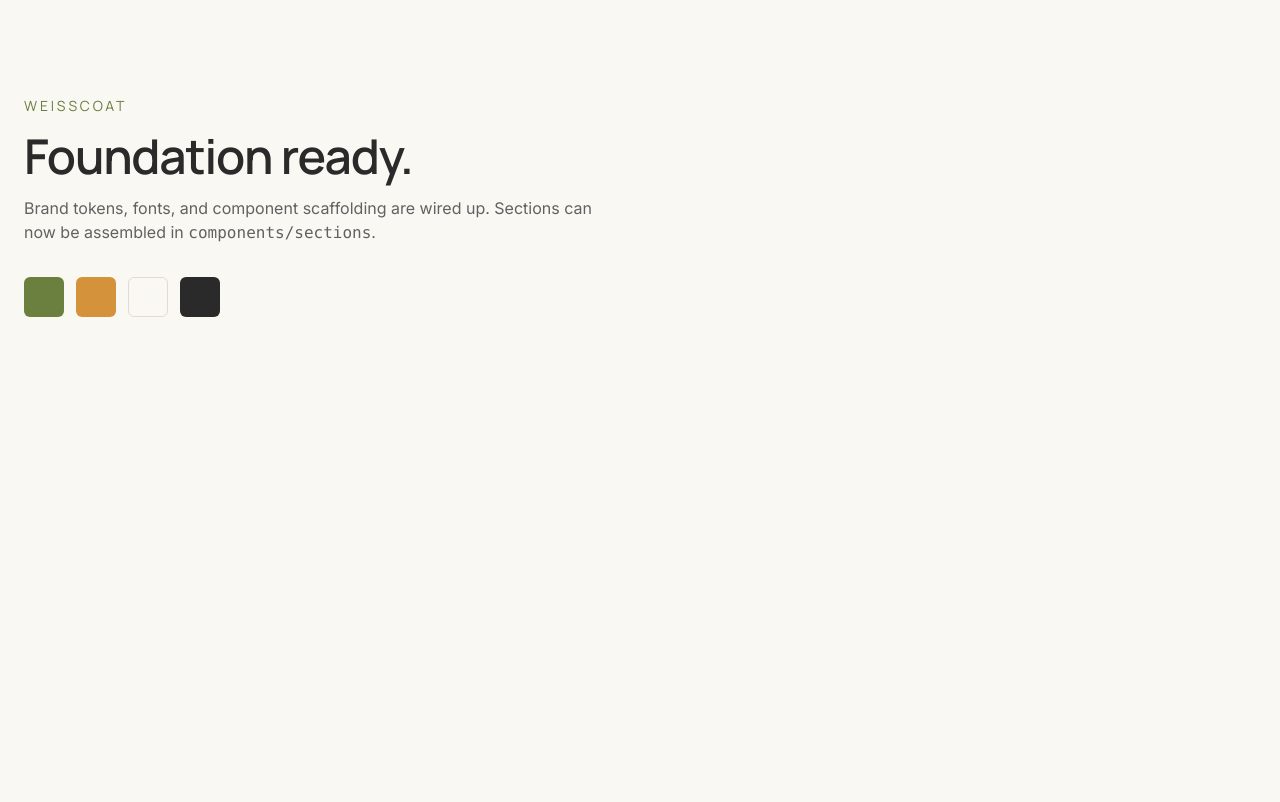
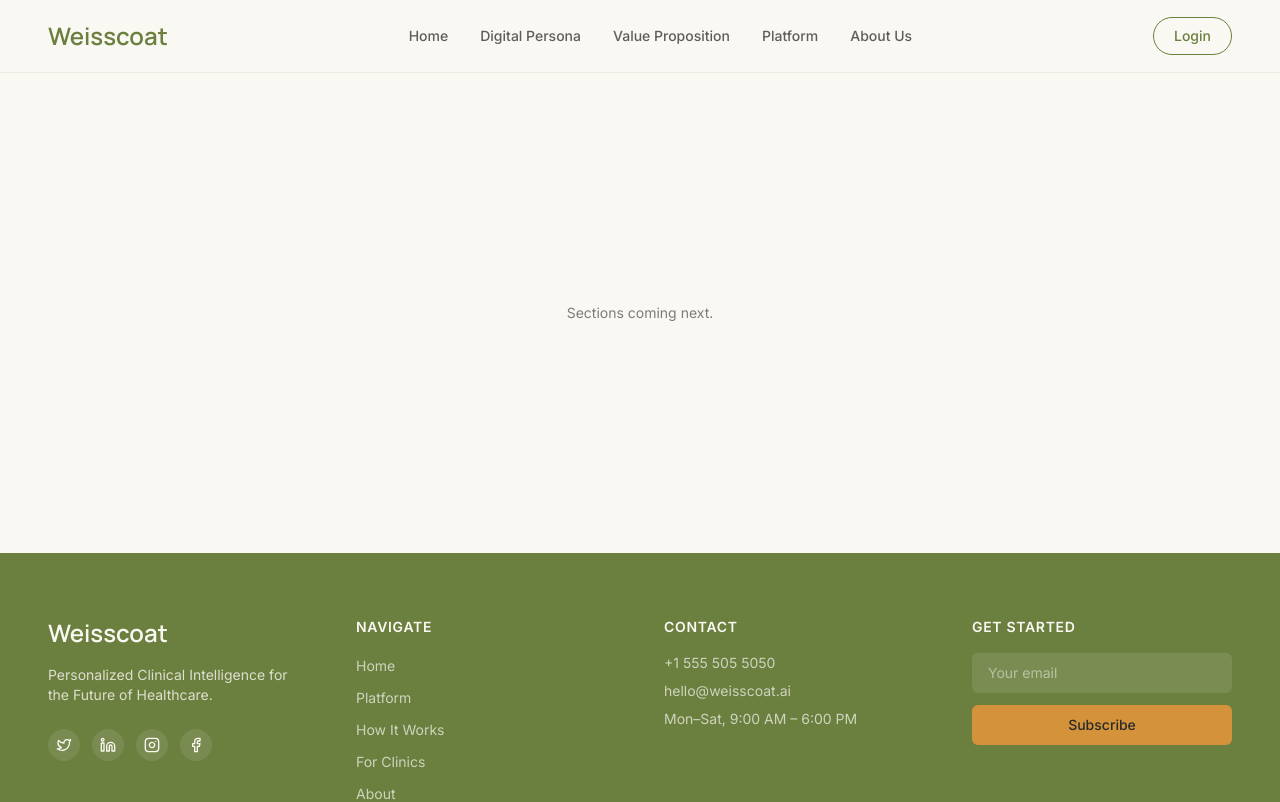
Before and after one commit to ChandraKasturi/weisscoat, a Next.js app: page / in a window 1280 px wide. Shown: the top 802 px of the page. Built offline with nearby package versions, Linux system fonts and the light colour scheme.

Commit message:
header and footer complete

```diff
--- a/app/page.tsx
+++ b/app/page.tsx
@@ -1,24 +1,18 @@
+import Header from "@/components/sections/Header";
+import Footer from "@/components/sections/Footer";
+
 export default function Home() {
   return (
-    <main className="min-h-screen bg-background text-foreground">
-      <div className="container py-24">
-        <p className="font-display text-sm uppercase tracking-[0.2em] text-primary">
-          Weisscoat
-        </p>
-        <h1 className="mt-4 font-display text-5xl font-semibold tracking-tight">
-          Foundation ready.
-        </h1>
-        <p className="mt-4 max-w-xl text-base text-muted-foreground">
-          Brand tokens, fonts, and component scaffolding are wired up. Sections
-          can now be assembled in <code>components/sections</code>.
-        </p>
-        <div className="mt-8 flex items-center gap-3">
-          <span className="h-10 w-10 rounded-md bg-brand-olive" />
-          <span className="h-10 w-10 rounded-md bg-brand-gold" />
-          <span className="h-10 w-10 rounded-md border border-border bg-brand-cream" />
-          <span className="h-10 w-10 rounded-md bg-brand-charcoal" />
+    <>
+      <Header />
+      <main className="min-h-[60vh]">
+        <div className="mx-auto flex min-h-[60vh] max-w-[1280px] items-center justify-center px-6 md:px-12">
+          <p className="text-sm text-brand-charcoal/60">
+            Sections coming next.
+          </p>
         </div>
-      </div>
-    </main>
+      </main>
+      <Footer />
+    </>
   );
 }
--- /dev/null
+++ b/components/sections/Footer.tsx
@@ -0,0 +1,168 @@
+type IconProps = { size?: number };
+
+function svgProps(size: number) {
+  return {
+    width: size,
+    height: size,
+    viewBox: "0 0 24 24",
+    fill: "none",
+    stroke: "currentColor",
+    strokeWidth: 2,
+    strokeLinecap: "round" as const,
+    strokeLinejoin: "round" as const,
+  };
+}
+
+function Twitter({ size = 24 }: IconProps) {
+  return (
+    <svg {...svgProps(size)} aria-hidden="true">
+      <path d="M22 4.01c-1 .49-1.98.689-3 .99-1.121-1.265-2.783-1.335-4.38-.737S11.977 6.323 12 8v1c-3.245.083-6.135-1.395-8-4 0 0-4.182 7.433 4 11-1.872 1.247-3.739 2.088-6 2 3.308 1.803 6.913 2.423 10.034 1.517 3.58-1.04 6.522-3.723 7.651-7.742a13.84 13.84 0 0 0 .497-3.753c0-.249 1.51-2.772 1.818-4.013z" />
+    </svg>
+  );
+}
+
+function Linkedin({ size = 24 }: IconProps) {
+  return (
+    <svg {...svgProps(size)} aria-hidden="true">
+      <path d="M16 8a6 6 0 0 1 6 6v7h-4v-7a2 2 0 0 0-4 0v7h-4v-7a6 6 0 0 1 6-6z" />
+      <rect x="2" y="9" width="4" height="12" />
+      <circle cx="4" cy="4" r="2" />
+    </svg>
+  );
+}
+
+function Instagram({ size = 24 }: IconProps) {
+  return (
+    <svg {...svgProps(size)} aria-hidden="true">
+      <rect x="2" y="2" width="20" height="20" rx="5" ry="5" />
+      <path d="M16 11.37A4 4 0 1 1 12.63 8 4 4 0 0 1 16 11.37z" />
+      <line x1="17.5" y1="6.5" x2="17.51" y2="6.5" />
+    </svg>
+  );
+}
+
+function Facebook({ size = 24 }: IconProps) {
+  return (
+    <svg {...svgProps(size)} aria-hidden="true">
+      <path d="M18 2h-3a5 5 0 0 0-5 5v3H7v4h3v8h4v-8h3l1-4h-4V7a1 1 0 0 1 1-1h3z" />
+    </svg>
+  );
+}
+
+const socialIcons = [
+  { Icon: Twitter, label: "Twitter", href: "#" },
+  { Icon: Linkedin, label: "LinkedIn", href: "#" },
+  { Icon: Instagram, label: "Instagram", href: "#" },
+  { Icon: Facebook, label: "Facebook", href: "#" },
+];
+
+const navigateLinks = [
+  "Home",
+  "Platform",
+  "How It Works",
+  "For Clinics",
+  "About",
+  "Testimonials",
+  "FAQ",
+];
+
+const contactLines = [
+  "+1 555 505 5050",
+  "hello@weisscoat.ai",
+  "Mon–Sat, 9:00 AM – 6:00 PM",
+];
+
+function ColumnHeading({ children }: { children: React.ReactNode }) {
+  return (
+    <h3 className="font-sans text-sm font-semibold uppercase tracking-wider text-brand-cream">
+      {children}
+    </h3>
+  );
+}
+
+export default function Footer() {
+  return (
+    <footer className="bg-brand-olive px-6 py-16 text-brand-cream md:px-12">
+      <div className="mx-auto max-w-[1280px]">
+        <div className="grid grid-cols-1 gap-12 md:grid-cols-4">
+          <div>
+            <div className="font-display text-2xl font-semibold text-brand-cream">
+              Weisscoat
+            </div>
+            <p className="mt-4 text-sm text-brand-cream/80">
+              Personalized Clinical Intelligence for the Future of Healthcare.
+            </p>
+            <div className="mt-6 flex items-center gap-3">
+              {socialIcons.map(({ Icon, label, href }) => (
+                <a
+                  key={label}
+                  href={href}
+                  aria-label={label}
+                  className="flex h-8 w-8 items-center justify-center rounded-full bg-brand-cream/10 text-brand-cream transition-colors duration-200 hover:bg-brand-cream/20"
+                >
+                  <Icon size={16} />
+                </a>
+              ))}
+            </div>
+          </div>
+
+          <div>
+            <ColumnHeading>Navigate</ColumnHeading>
+            <ul className="mt-4 space-y-2">
+              {navigateLinks.map((label) => (
+                <li key={label}>
+                  <a
+                    href="#"
+                    className="text-sm text-brand-cream/70 transition-colors duration-200 hover:text-brand-cream"
+                  >
+                    {label}
+                  </a>
+                </li>
+              ))}
+            </ul>
+          </div>
+
+          <div>
+            <ColumnHeading>Contact</ColumnHeading>
+            <ul className="mt-4 space-y-2">
+              {contactLines.map((line) => (
+                <li
+                  key={line}
+                  className="text-sm text-brand-cream/70"
+                >
+                  {line}
+                </li>
+              ))}
+            </ul>
+          </div>
+
+          <div>
+            <ColumnHeading>Get Started</ColumnHeading>
+            <form className="mt-4 space-y-3">
+              <input
+                type="email"
+                placeholder="Your email"
+                className="w-full rounded-md border-0 bg-brand-cream/10 px-4 py-2.5 text-sm text-brand-cream placeholder:text-brand-cream/50 focus:outline-none focus:ring-2 focus:ring-brand-cream/30"
+              />
+              <button
+                type="submit"
+                className="w-full rounded-md bg-brand-gold px-4 py-2.5 text-sm font-medium text-brand-charcoal transition-colors duration-200 hover:bg-brand-gold/90"
+              >
+                Subscribe
+              </button>
+            </form>
+          </div>
+        </div>
+
+        <div className="mt-16 flex flex-col items-start justify-between gap-3 border-t border-brand-cream/15 pt-8 sm:flex-row sm:items-center">
+          <p className="text-xs text-brand-cream/60">
+            © 2026 Weisscoat. All rights reserved.
+          </p>
+          <p className="text-xs text-brand-cream/60">
+            Privacy · Terms · Cookies
+          </p>
+        </div>
+      </div>
+    </footer>
+  );
+}
--- /dev/null
+++ b/components/sections/Header.tsx
@@ -0,0 +1,78 @@
+"use client";
+
+import { useEffect, useState } from "react";
+import { motion } from "framer-motion";
+import { Menu } from "lucide-react";
+
+const navLinks = [
+  { label: "Home", href: "#home" },
+  { label: "Digital Persona", href: "#digital-persona" },
+  { label: "Value Proposition", href: "#value-proposition" },
+  { label: "Platform", href: "#platform" },
+  { label: "About Us", href: "#about" },
+];
+
+export default function Header() {
+  const [scrolled, setScrolled] = useState(false);
+
+  useEffect(() => {
+    const onScroll = () => setScrolled(window.scrollY > 20);
+    onScroll();
+    window.addEventListener("scroll", onScroll, { passive: true });
+    return () => window.removeEventListener("scroll", onScroll);
+  }, []);
+
+  return (
+    <motion.header
+      initial={false}
+      animate={{
+        boxShadow: scrolled
+          ? "0 1px 2px 0 rgb(0 0 0 / 0.05)"
+          : "0 0 0 0 rgb(0 0 0 / 0)",
+        borderBottomColor: scrolled
+          ? "rgba(107, 127, 63, 0.2)"
+          : "rgba(107, 127, 63, 0.1)",
+      }}
+      transition={{ duration: 0.25, ease: "easeOut" }}
+      className="sticky top-0 z-50 bg-brand-cream border-b"
+      style={{ borderBottomWidth: 1 }}
+    >
+      <div className="mx-auto flex h-[72px] max-w-[1280px] items-center justify-between px-6 md:px-12">
+        <a
+          href="#home"
+          className="font-display text-2xl font-semibold text-brand-olive"
+        >
+          Weisscoat
+        </a>
+
+        <nav className="hidden items-center gap-8 md:flex">
+          {navLinks.map((link) => (
+            <a
+              key={link.label}
+              href={link.href}
+              className="font-sans text-sm font-medium text-brand-charcoal/75 transition-colors duration-200 hover:text-brand-olive"
+            >
+              {link.label}
+            </a>
+          ))}
+        </nav>
+
+        <div className="flex items-center">
+          <button
+            type="button"
+            className="hidden rounded-full border border-brand-olive bg-transparent px-5 py-2 text-sm font-medium text-brand-olive transition-colors duration-200 hover:bg-brand-olive hover:text-brand-cream md:inline-flex"
+          >
+            Login
+          </button>
+          <button
+            type="button"
+            aria-label="Open menu"
+            className="inline-flex items-center justify-center text-brand-olive md:hidden"
+          >
+            <Menu size={24} />
+          </button>
+        </div>
+      </div>
+    </motion.header>
+  );
+}
```
Also changed, not shown: .claude/settings.local.json.
